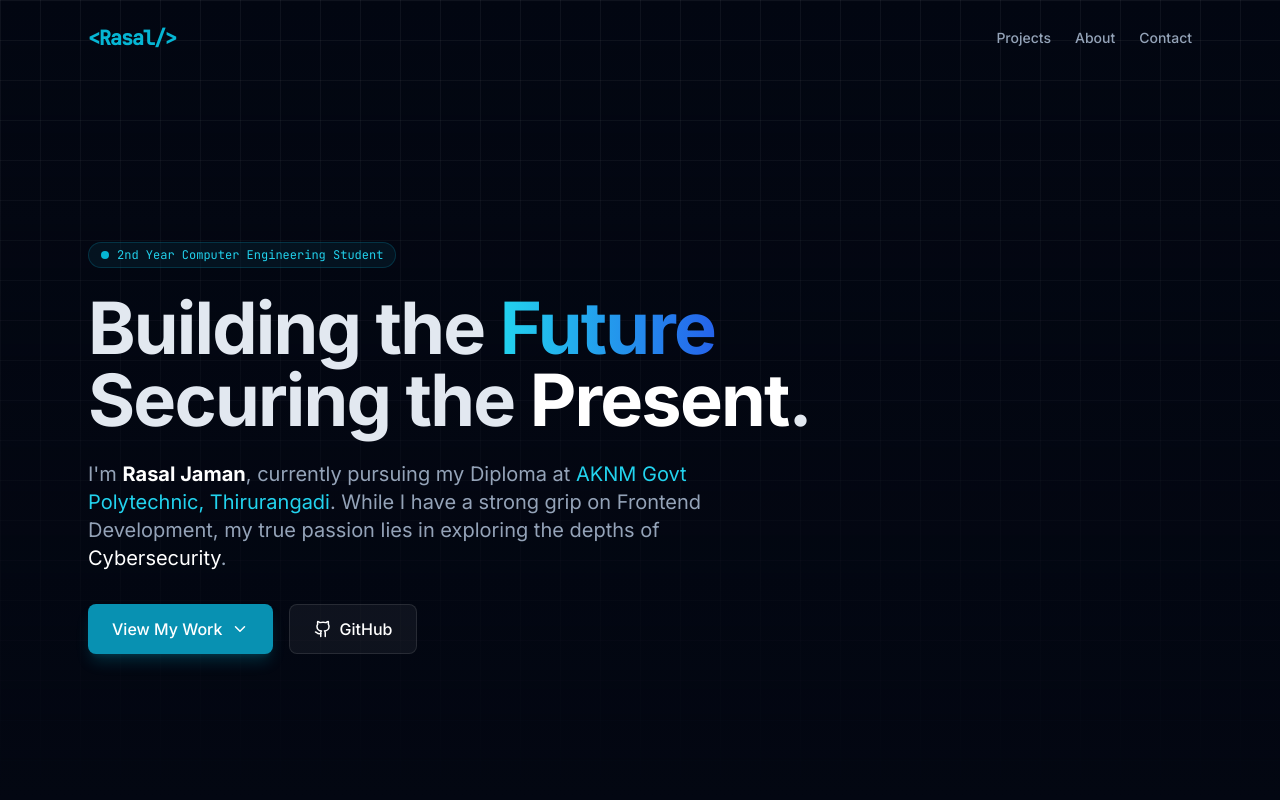
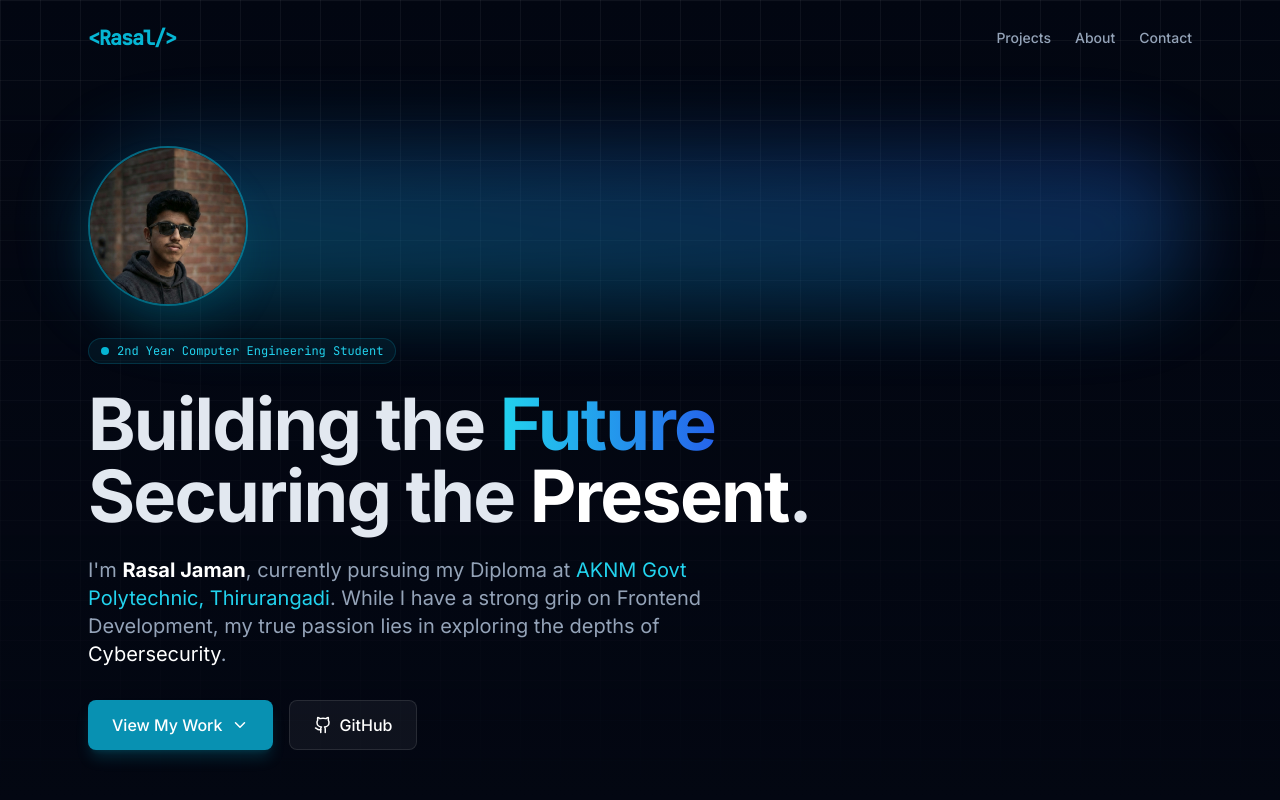
Before and after one commit to rasaljaman/Portfolio, a React (Vite) app: page / in a window 1280 px wide. Shown: the top 800 px of the page. Built offline with nearby package versions, Linux system fonts and the light colour scheme.

Commit message:
Update: Added 3D profile picture with neon glow

```diff
--- a/src/App.jsx
+++ b/src/App.jsx
@@ -39,6 +39,20 @@ function App() {
 
         {/* --- HERO SECTION --- */}
         <section className="min-h-[80vh] flex flex-col justify-center mb-20">
+
+          {/* ----- NEW PROFILE PICTURE BLOCK ----- */}
+          <div className="mb-8 relative">
+            {/* The glow effect behind the image */}
+            <div className="absolute inset-0 bg-gradient-to-tr from-cyan-500 to-blue-600 blur-[40px] opacity-30 rounded-full"></div>
+            {/* The image itself */}
+            <img
+              src="/3d-avatar.avif"
+              alt="Rasal Jaman Avatar"
+              className="relative w-32 h-32 md:w-40 md:h-40 rounded-full border-2 border-cyan-500/50 object-cover shadow-2xl shadow-cyan-500/20"
+            />
+          </div>
+          {/* ------------------------------------- */}
+
           <div className="inline-flex items-center gap-2 px-3 py-1 rounded-full bg-cyan-950/30 border border-cyan-500/20 text-cyan-400 text-xs font-mono mb-6 w-fit animate-pulse">
             <span className="w-2 h-2 rounded-full bg-cyan-500"></span>
             2nd Year Computer Engineering Student
```
Also changed, not shown: public/3d-avatar.avif (added).
